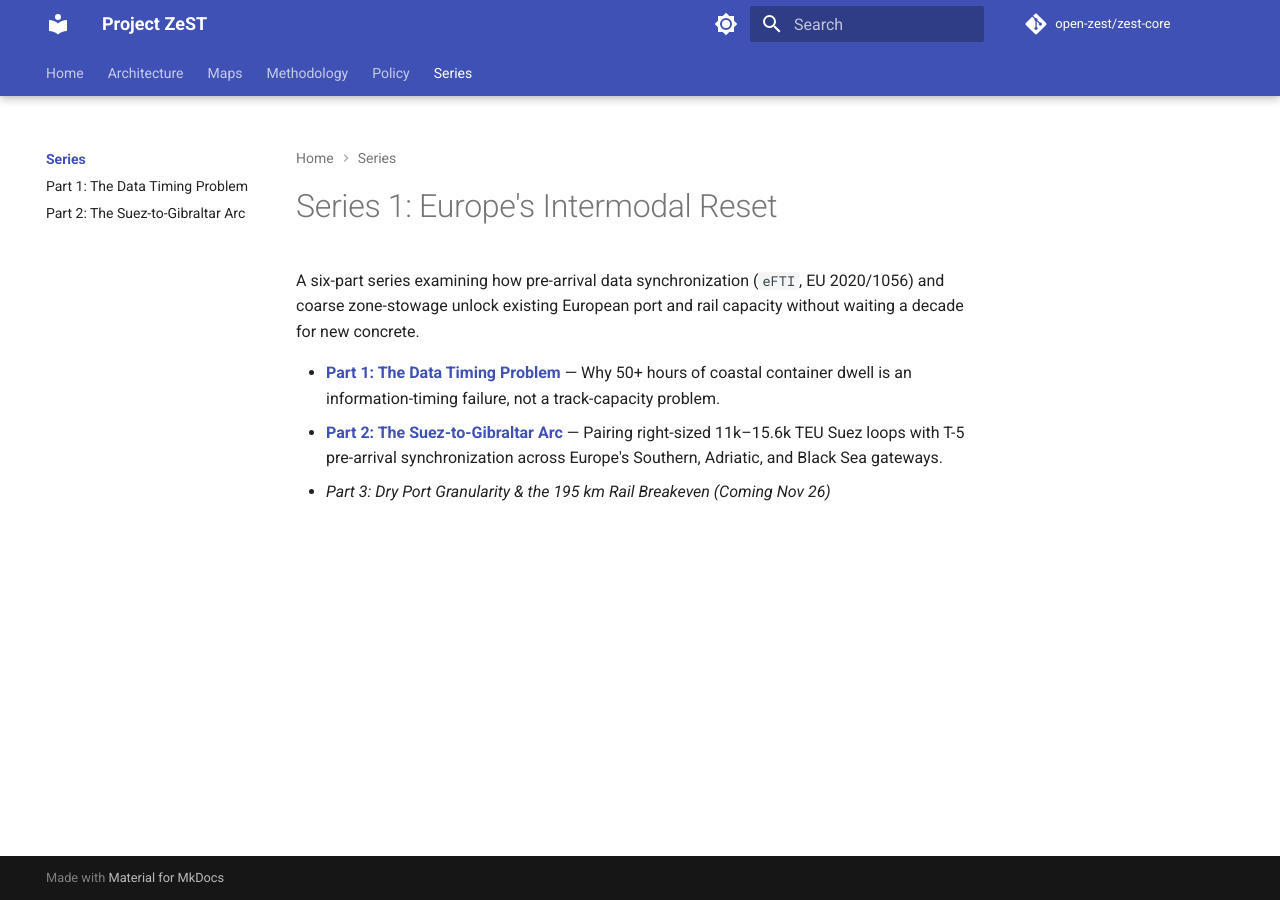
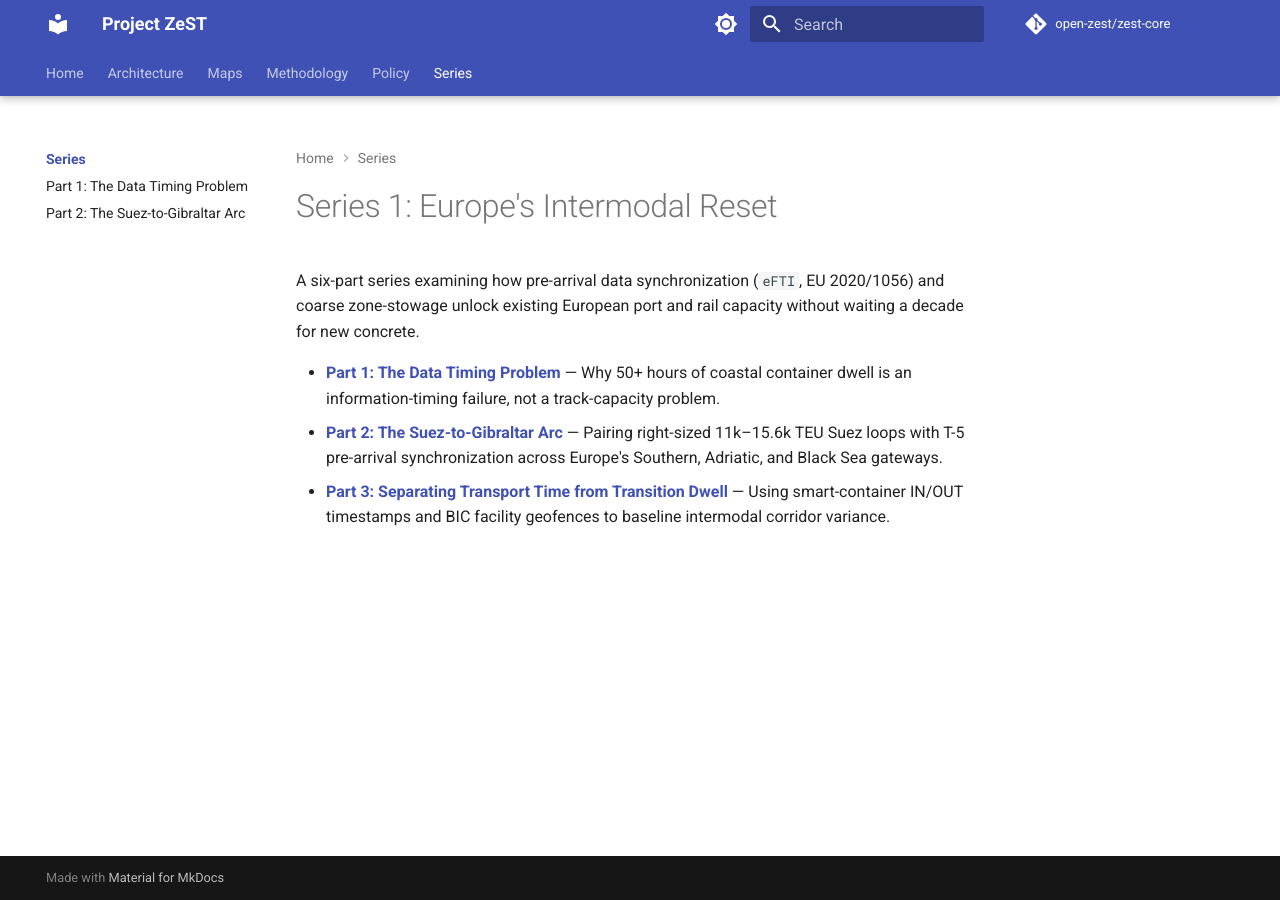
Before and after one commit to open-zest/zest-core, an MkDocs documentation site: the page built from docs/series/index.md, in a window 1280 px wide. Built offline with MkDocs 1.6.1 and Material for MkDocs 9.7.7, drawn with Linux system fonts in a browser that asks for light colours; comment, search, counter and statistics services are not loaded.

Commit message:
fix(docs): link Series 1 Part 3 on series index page

```diff
--- a/docs/series/index.md
+++ b/docs/series/index.md
@@ -7,6 +7,6 @@ description: "Six-part field series on eFTI data synchronization, right-sized Su
 
 A six-part series examining how pre-arrival data synchronization (`eFTI`, EU 2020/1056) and coarse zone-stowage unlock existing European port and rail capacity without waiting a decade for new concrete.
 
-* **[Part 1: The Data Timing Problem](s01/01-data-timing-problem.md)** — Why 50+ hours of coastal container dwell is an information-timing failure, not a track-capacity problem.
-* **[Part 2: The Suez-to-Gibraltar Arc](s01/02-suez-gibraltar-arc.md)** — Pairing right-sized 11k–15.6k TEU Suez loops with T-5 pre-arrival synchronization across Europe's Southern, Adriatic, and Black Sea gateways.
-* *Part 3: Dry Port Granularity & the 195 km Rail Breakeven (Coming Nov 26)*
+- **[Part 1: The Data Timing Problem](s01/01-data-timing-problem.md)** — Why 50+ hours of coastal container dwell is an information-timing failure, not a track-capacity problem.
+- **[Part 2: The Suez-to-Gibraltar Arc](s01/02-suez-gibraltar-arc.md)** — Pairing right-sized 11k–15.6k TEU Suez loops with T-5 pre-arrival synchronization across Europe's Southern, Adriatic, and Black Sea gateways.
+- **[Part 3: Separating Transport Time from Transition Dwell](s01/03-corridor-value-stream-map.md)** — Using smart-container IN/OUT timestamps and BIC facility geofences to baseline intermodal corridor variance.
```
